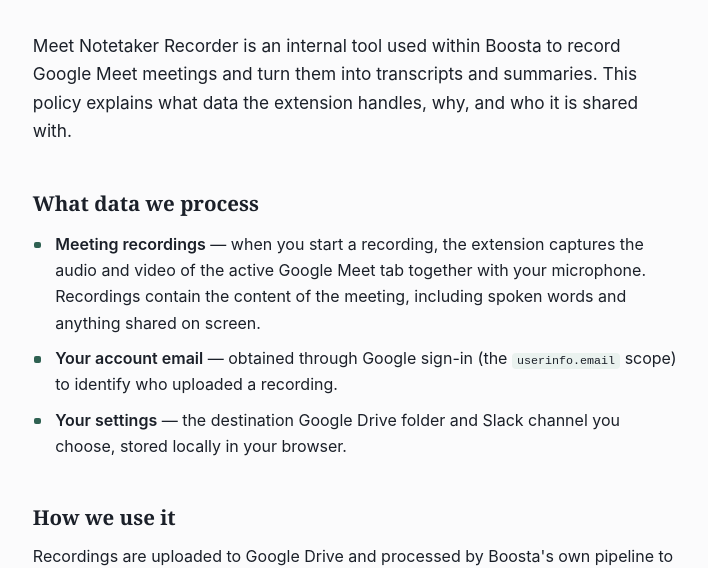
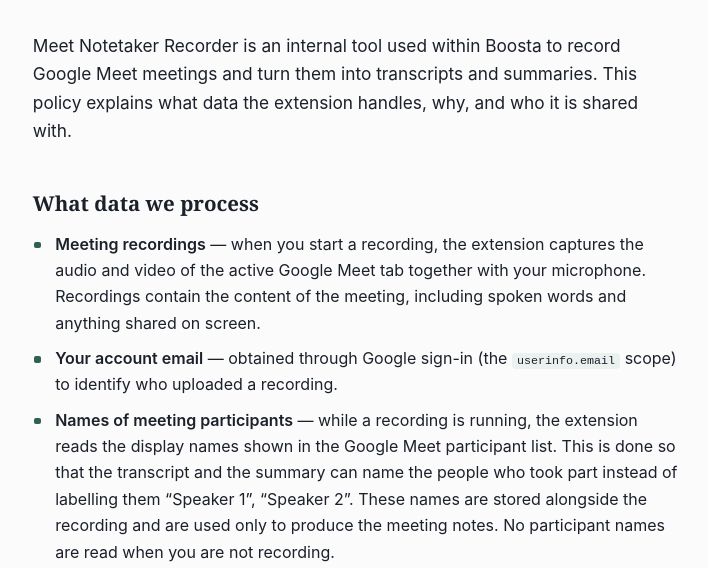
Before and after one commit to s1ronw/meet-notetaker-privacy, a plain HTML site: page index.html in a window 1280 px wide. Shown: the part 234-802 px from the top of the page, without its empty margins (284-992 px from the left). Drawn offline with Linux system fonts and the light colour scheme.

Commit message:
disclose that participant display names are collected (extension v0.2.6)

```diff
--- a/index.html
+++ b/index.html
@@ -50,6 +50,7 @@
   <ul>
     <li><strong>Meeting recordings</strong> — when you start a recording, the extension captures the audio and video of the active Google Meet tab together with your microphone. Recordings contain the content of the meeting, including spoken words and anything shared on screen.</li>
     <li><strong>Your account email</strong> — obtained through Google sign-in (the <code>userinfo.email</code> scope) to identify who uploaded a recording.</li>
+    <li><strong>Names of meeting participants</strong> — while a recording is running, the extension reads the display names shown in the Google Meet participant list. This is done so that the transcript and the summary can name the people who took part instead of labelling them &ldquo;Speaker 1&rdquo;, &ldquo;Speaker 2&rdquo;. These names are stored alongside the recording and are used only to produce the meeting notes. No participant names are read when you are not recording.</li>
     <li><strong>Your settings</strong> — the destination Google Drive folder and Slack channel you choose, stored locally in your browser.</li>
   </ul>
 
```
